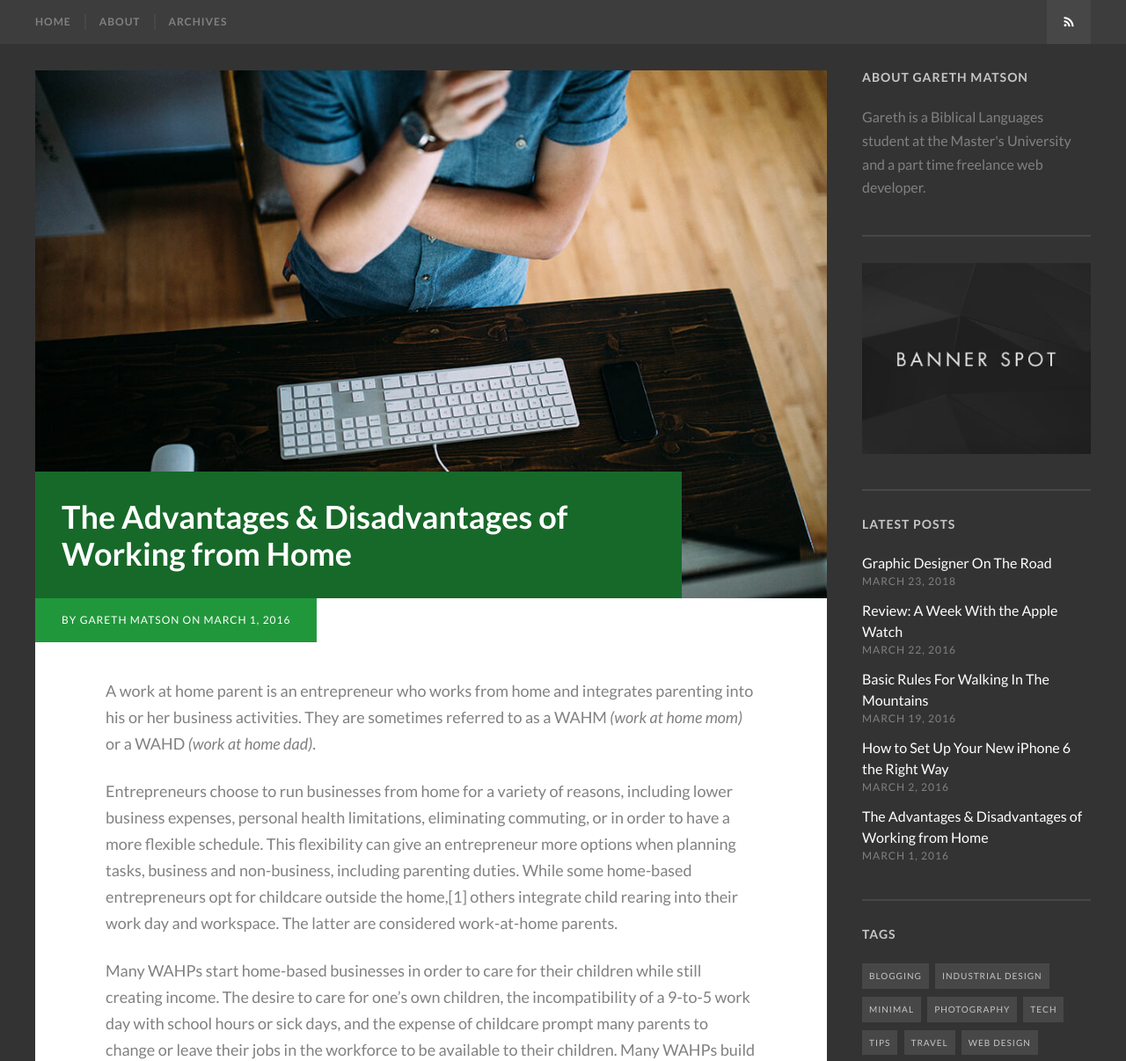
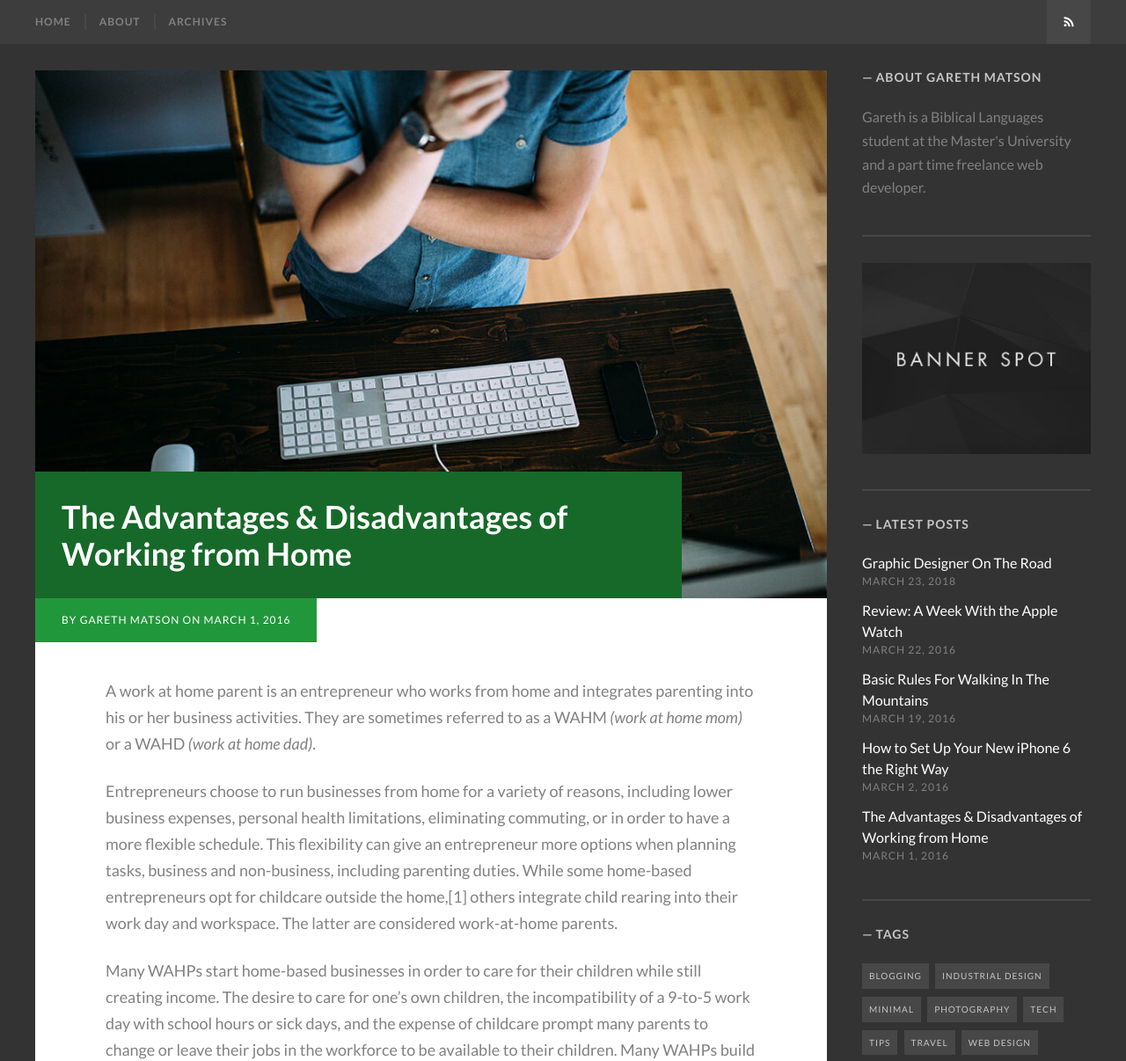
Before and after one commit to gerdums/blog, a Jekyll site: the page built from _posts/2016-03-01-the-advantages-and-disadvantages-of-working-from-home.md, in a window 1280 px wide. Shown: the top 1206 px of the page at 88% size. Built offline with Jekyll 4.4.1, drawn with Linux system fonts in a browser that asks for light colours; some web fonts are replaced.

Commit message:
updated sidebard css

```diff
--- a/_sass/_general.scss
+++ b/_sass/_general.scss
@@ -511,10 +511,10 @@ green     #859900  operators, other keywords
 /* em dash styling */
 .author-info .author-title:before,
 .comments-title:before,
-// .widget-title:before {
-//     content: "\2014";
-//     margin-right: 1%;
-// }
+.widget-title:before {
+    content: "\2014";
+    margin-right: 1%;
+}
 
 /* Animations */
 .site-header,
```
